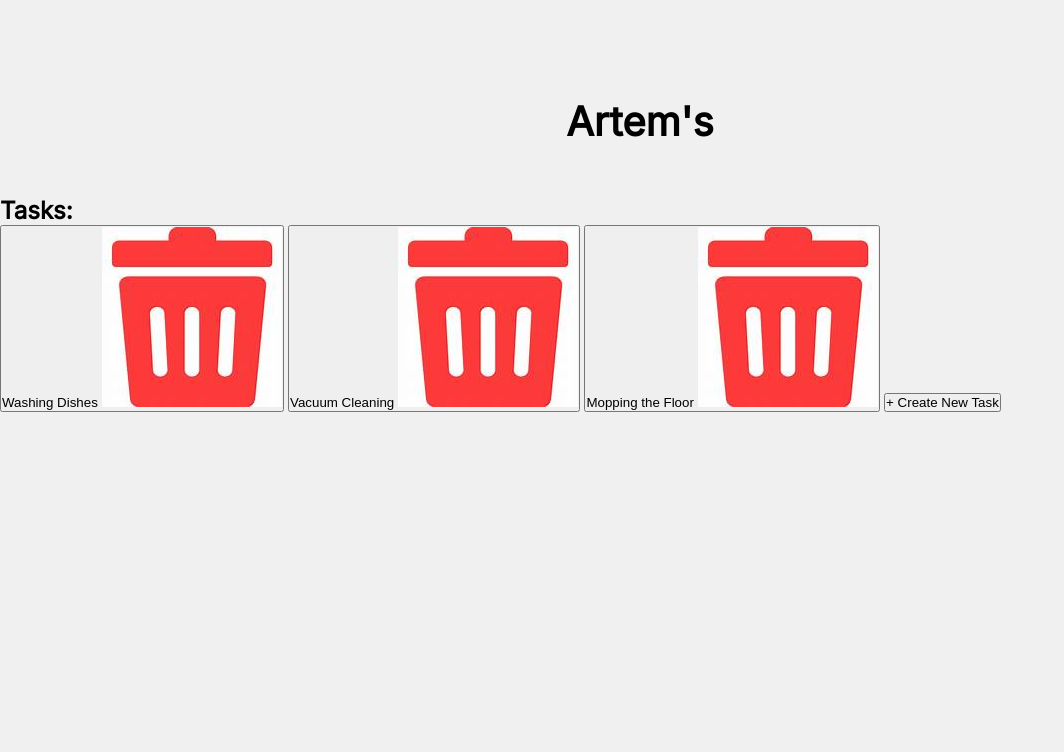
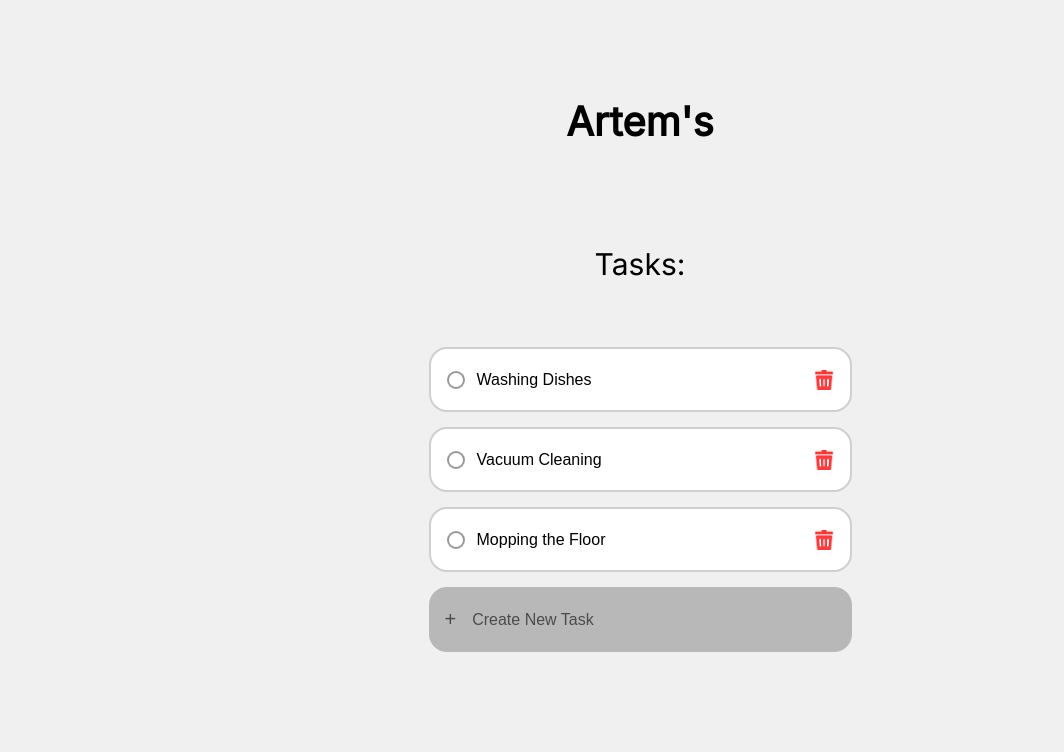
Before and after one commit to woacwoak/tentaclean, a Flask app: page /taskpage/3 in a window 1280 px wide; the page is wider, and only the part inside the window is pictured. Shown: the part 133-885 px from the top of that part, without its empty margins (0-1064 px from the left). Before the commit the page ends 545 px from the top of that part, so only its background shows below. Run offline with Flask 3, Linux system fonts and the light colour scheme.

Commit message:
i fucking hate this fucking project please kill me please

```diff
--- a/static/css/styles.css
+++ b/static/css/styles.css
@@ -640,6 +640,85 @@ nav button{
     font-size: 200%
 }
 
+.task-btn {
+        width: 423px;
+        height: 65px;
+        padding: 10px 16px;
+        border: 2px solid #cfcfcf;
+        background-color: white;
+        border-radius: 18px;
+        font-size: 16px;
+        text-align: left;
+        display: flex;
+        align-items: center;
+        gap: 12px;
+        cursor: pointer;
+        transition: all 0.3s
+cubic-bezier(0.4, 0, 0.2, 1);
+        position: relative;
+        overflow: hidden;
+    }
+
+    .create-btn {
+        background-color: #b8b8b8;
+        border: none;
+        color: #4b4b4b;
+        transition: all 0.3s
+ease;
+    }
+
+    .plus {
+        font-size: 20px;
+        margin-right: 4px;
+    }
+
+.task-list {
+        display: flex;
+        flex-direction: column;
+        gap: 15px;
+        margin-top: 0;
+        width: 300px;
+        justify-content: center;
+        align-items: center;
+        animation: fadeInUp 0.6s
+ease-out;
+    }
+
+    #Taskpage {
+        margin-top: 50px;
+        margin-bottom: 50px;
+        font-size: 30px;
+        font: "Inter";
+        font-weight: normal;
+    }
+
+        .task-btn:hover {
+        background-color: #f5f5f5;
+        transform: translateX(5px);
+        box-shadow: 0 4px 8px rgba(0, 0, 0, 0.1);
+        border-color: #5BA4D8;
+    }
+
+    .circle {
+        width: 14px;
+        height: 14px;
+        border: 2px solid #999;
+        border-radius: 50%;
+        display: inline-block;
+        transition: all 0.3s
+ease;
+        cursor: pointer;
+    }
+
+    .task-icon {
+        width: 20px;
+        height: 20px;
+        margin-left: auto;
+        cursor: pointer;
+        transition: all 0.3s
+ease;
+    }
+
 #housescontainer{
     margin: 50px;
     display: flex;
@@ -650,6 +729,7 @@ nav button{
     flex-wrap: wrap;
 
 }
+
 
 .yourhouses{
     margin: 20px;
@@ -2009,9 +2089,12 @@ transition: all 0.3s ease;
     align-self: center;
     margin-left: 0;
     margin-bottom: 0;
+
+   }
+
    .intro{
     position: static;
-    margin-top: 50px;
+    margin-top: 20px;
     margin-bottom: 0px;
    }
 
@@ -2148,7 +2231,8 @@ transition: all 0.3s ease;
     flex-direction: column;
     gap: 15px;
     margin: auto;
-    margin-top: 100px;
+    position: relative;
+    margin-bottom: 100px;
     width: 300px;
     justify-content: center;
     align-items: center;
```
